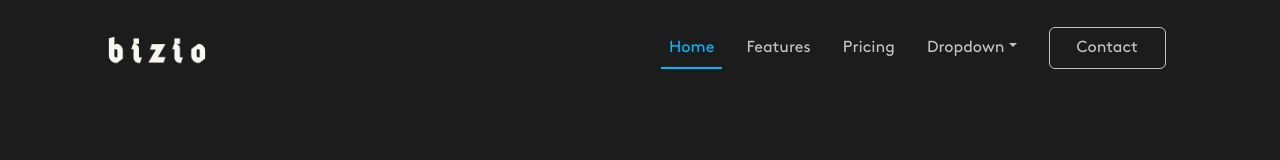
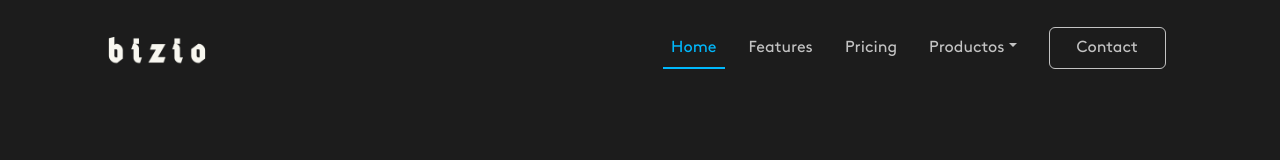
Before and after one commit to ivolevy/grupo7-tpo, a React (Vite) app: page / in a window 1280 px wide. Shown: the top 160 px of the page. Built offline with nearby package versions, Linux system fonts and the light colour scheme; a web font is replaced by a local one.

Commit message:
nav changes

```diff
--- a/src/assets/components/Nav.jsx
+++ b/src/assets/components/Nav.jsx
@@ -51,10 +51,10 @@ export const CustomNav = () => {
             >
               Pricing
             </Nav.Link>
-            <NavDropdown title="Dropdown" id="collasible-nav-dropdown" className='navItem'>
-              <NavDropdown.Item href="#action/3.1">Action</NavDropdown.Item>
-              <NavDropdown.Item href="#action/3.2">Another action</NavDropdown.Item>
-              <NavDropdown.Item href="#action/3.3">Something</NavDropdown.Item>
+            <NavDropdown title="Productos" id="collasible-nav-dropdown" className='navItem'>
+              <NavDropdown.Item href="#action/3.1">Gaming</NavDropdown.Item>
+              <NavDropdown.Item href="#action/3.2">Graphic design</NavDropdown.Item>
+              <NavDropdown.Item href="#action/3.3">Office & others</NavDropdown.Item>
               <NavDropdown.Divider />
               <NavDropdown.Item href="#action/3.4">Separated link</NavDropdown.Item>
             </NavDropdown>
```
